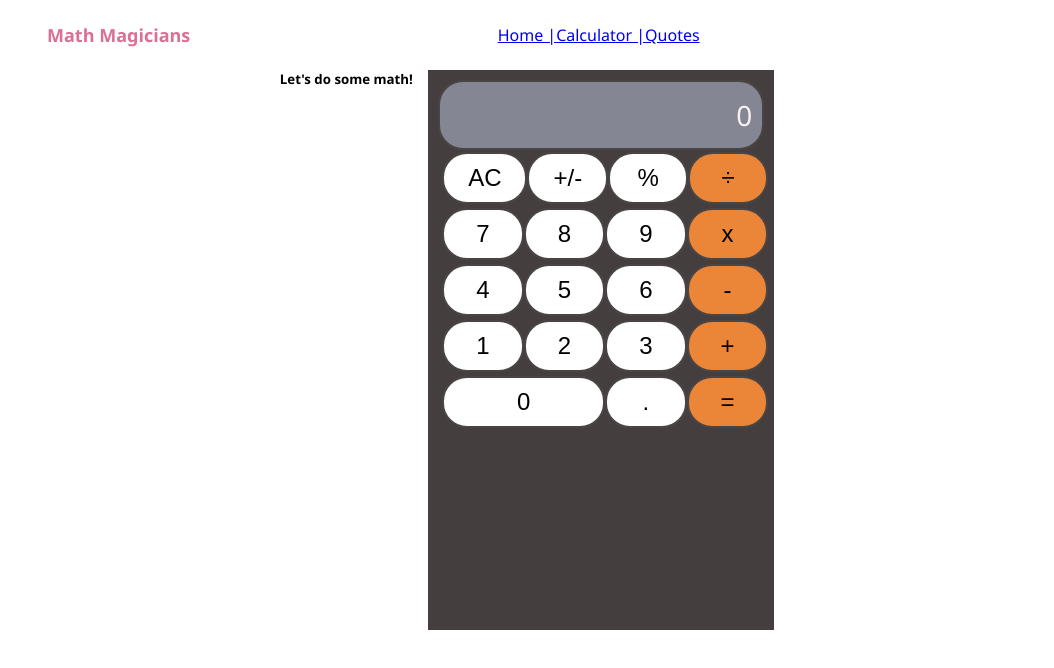
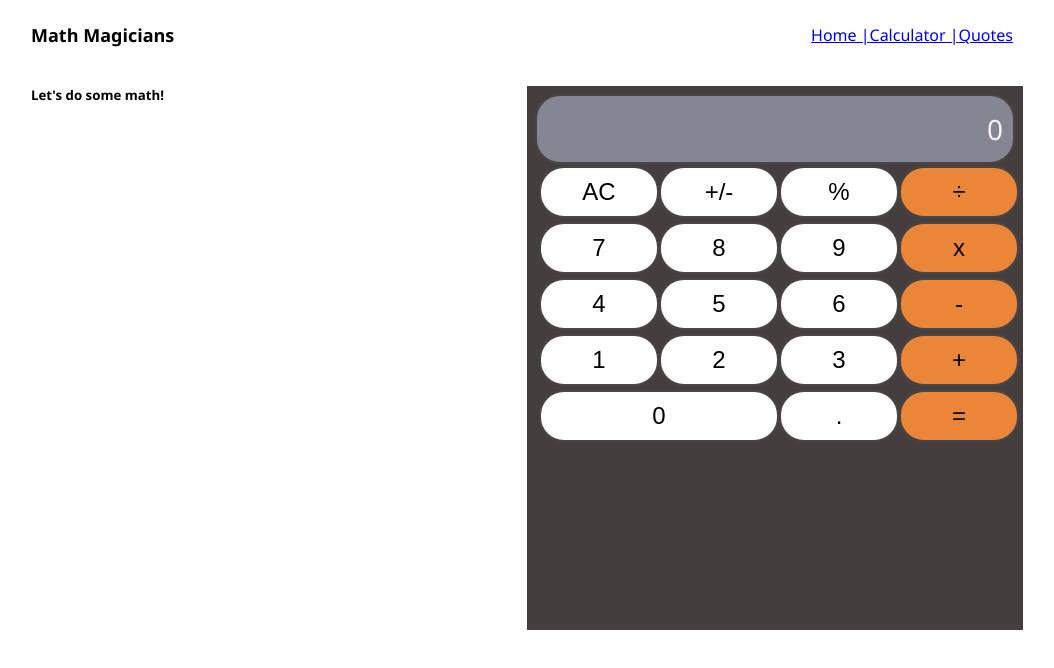
Before and after one commit to Addisu87/math-magicians, a React (Create React App) app: page /calculator in a window 1280 px wide. Shown: the top 668 px of the page, without its empty margins (113-1167 px from the left). Built offline with nearby package versions, Linux system fonts and the light colour scheme.

Commit message:
Fix comments given by the reviewer

```diff
--- a/src/components/Calculator.js
+++ b/src/components/Calculator.js
@@ -11,14 +11,16 @@ function Calculator() {
     operation: null,
   });
   const handleClick = (e) => {
-    setState((state) => calculate(
+    setState((state) => {
+      calculate(
         {
           next: state.next,
           total: state.total,
           operation: state.operation,
         },
         e.target.value,
-    ));
+      );
+    });
   };
 
   const { next, total, operation } = state;
@@ -71,14 +73,15 @@ export default Calculator;
 
 const Wrapper = styled.div`
   display: flex;
-  & .doMath {
-    flex: 1;
-  }
+  justify-content: space-between;
+  padding: 1rem;
+  width: 80%;
+  margin: 0 auto;
 `;
 
 const CalcContainer = styled.div`
   background-color: var(--bg-color);
-  height: 70vh;
-  padding: 10px;
-  width: 70%;
+  height: 68vh;
+  width: 50%;
+  padding: 0.5rem;
 `;
--- a/src/components/Home.js
+++ b/src/components/Home.js
@@ -4,7 +4,7 @@ import styled from 'styled-components';
 function Home() {
   return (
     <HomeContainer>
-      <h4>Welcome to our page!</h4>
+      <HomeTitle>Welcome to our page!</HomeTitle>
       <p>
         Emmet Abbreviation Lorem, ipsum dolor sit amet consectetur adipisicing
         elit. Praesentium facere numquam nobis minus ipsam quaerat doloremque
@@ -27,14 +27,20 @@ export default Home;
 const HomeContainer = styled.div`
   display: flex;
   flex-direction: column;
-  justify-content: center;
-  align-items: center;
-  & h4 {
-    font-weight: 700;
-  }
+  width: 77%;
 
   & p {
-    width: 70%;
+    width: 100%;
     font-weight: lighter;
+    justify-content: center;
+    align-items: center;
   }
 `;
+
+const HomeTitle = styled.h4`
+  font-weight: 700;
+  line-height: 20px;
+  margin-bottom: 20px;
+  justify-content: center;
+  text-align: flex-start;
+`;
--- a/src/components/Navbar.js
+++ b/src/components/Navbar.js
@@ -22,7 +22,7 @@ const NavBar = styled.div`
   justify-content: space-between;
   align-items: center;
   height: 70px;
-  padding: 0 32px;
+  padding: 0 1rem;
   margin: 0 auto;
   width: 80%;
 `;
@@ -32,7 +32,7 @@ const Title = styled.h2`
   font-weight: 700;
   line-height: 20px;
   text-decoration: none;
-  color: palevioletred;
+  color: #000;
   display: flex;
 `;
 
@@ -40,6 +40,6 @@ const Nav = styled.div`
   display: flex;
   align-items: center;
   justify-content: space-between;
-  padding: 30px;
-  margin: 0 auto;
+  color: #000;
+  margin-right: 10px;
 `;
--- a/src/components/Quotes.js
+++ b/src/components/Quotes.js
@@ -45,6 +45,7 @@ const Main = styled.div`
   font-size: 1rem;
   align-center: center;
   width: 80%;
+  padding: 1rem;
 `;
 
 const QouteList = styled.ul`
```
Lines whose indentation alone changed are shown as unchanged.
